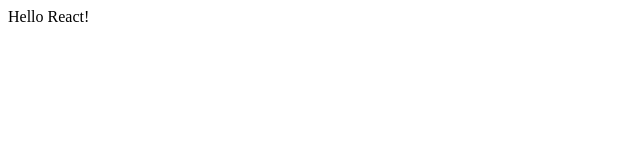
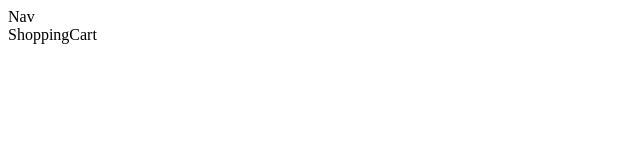
Before and after one commit to matheuspl92/shopping-cart, a React (Create React App) app: page /cart in a window 1280 px wide. Shown: the top 160 px of the page, without its empty margins (0-640 px from the left). Built offline with nearby package versions, Linux system fonts and the light colour scheme.

Commit message:
Add basic components structure

```diff
--- a/src/App.js
+++ b/src/App.js
@@ -1,7 +1,12 @@
+import React from "react";
+import Nav from "./components/Nav/Nav";
+import RouteSwitch from "./components/RouteSwitch/RouteSwitch";
+
 function App() {
   return (
     <div className="App">
-      Hello React!
+      <Nav />
+      <RouteSwitch />
     </div>
   );
 }
--- /dev/null
+++ b/src/components/Home/Home.js
@@ -0,0 +1,7 @@
+import React from 'react'
+
+export default function Home() {
+  return (
+    <div>Home</div>
+  )
+}
--- /dev/null
+++ b/src/components/Nav/Nav.js
@@ -0,0 +1,7 @@
+import React from 'react'
+
+export default function Nav() {
+  return (
+    <div>Nav</div>
+  )
+}
--- /dev/null
+++ b/src/components/RouteSwitch/RouteSwitch.js
@@ -0,0 +1,15 @@
+import React from 'react';
+import { BrowserRouter, Routes, Route } from 'react-router-dom';
+import Home from '../Home/Home';
+import ShoppingCart from '../ShoppingCart/ShoppingCart';
+
+export default function RouteSwitch() {
+    return (
+        <BrowserRouter>
+            <Routes>
+                <Route path='/' element={<Home />} />
+                <Route path='/cart' element={<ShoppingCart />} />
+            </Routes>
+        </BrowserRouter>
+    )
+}
--- /dev/null
+++ b/src/components/ShoppingCart/ShoppingCart.js
@@ -0,0 +1,7 @@
+import React from 'react'
+
+export default function ShoppingCart() {
+  return (
+    <div>ShoppingCart</div>
+  )
+}
```
